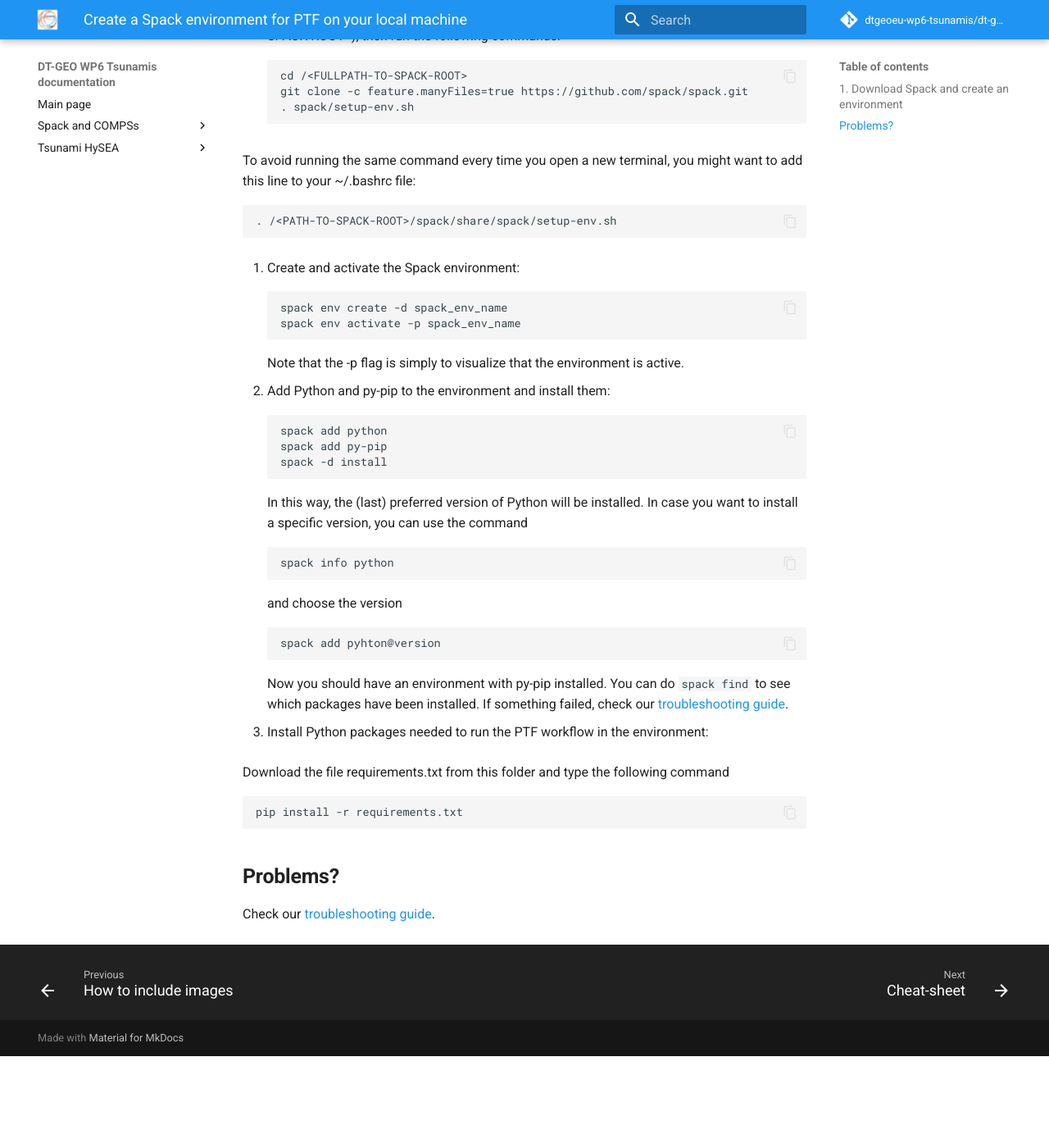
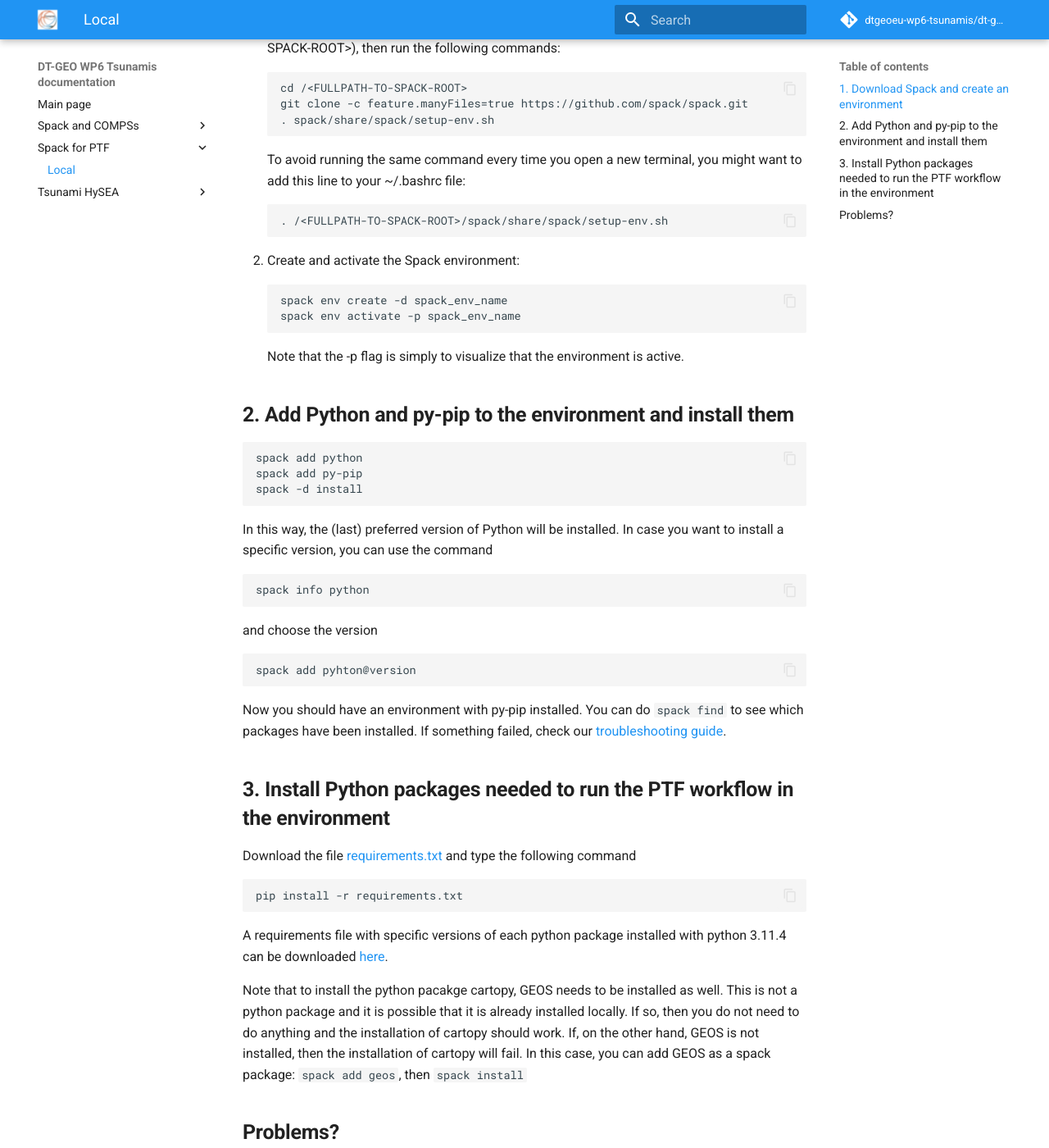
Before and after one commit to dtgeoeu-wp6-tsunamis/dt-geo-wp6-docs, an MkDocs documentation site: the page built from docs/spack-for-ptf/local.md, in a window 1280 px wide and 1400 px high, scrolled down 606 px. Shown: the whole window at 82% size. Built offline with MkDocs 1.6.1 and Material for MkDocs 9.7.7, drawn with Linux system fonts in a browser that asks for light colours; comment, search, counter and statistics services are not loaded; before the commit the page ends 1894 px from its top, so only the background shows below that; some of the changed text lies outside the part shown.

Commit message:
Edited: section on spack-for-ptf; Added: compilers problem in troubleshooting guide

````diff
--- a/docs/spack-and-compss/troubleshooting.md
+++ b/docs/spack-and-compss/troubleshooting.md
@@ -19,6 +19,40 @@
 cat: /scratch_local/tmp.VJR55zlrin.err: No such file or directory
 Error submiting script to queue system`
 This is related to COMPSs using the wrong commands to submit a job to the queue in Galielo. Make sure you have copied the right configuration files specific for Galileo in the spack environment COMPSs folder, as described [here](galileo.md).
+
+### **Installation of Spack environment fails - Problem with compilers**
+If the installation of a spack environment fails, it can be because spack is using a version of the C compilers that have only gcc, but not g++. The error message would read something like *"Checking whether the C++ compiler supports templates ... configure: error: no"*.
+Open the spack.yaml file of the environment where the installation failed. There should be a section that Spack created called "compilers". Check what version of gcc is listed. If there is no path specified for some of the compilers (e.g., cxx), then you need to use a different version of gcc.
+
+In this case you can force spack to use the version of the compiler that has both gcc and g++. You can check what compilers you have available with the command
+```
+spack compiler find
+```
+The output is saved in a file called compilers.yaml (the path of this file is printed out by spack when you use the command above). Check the list of compilers. There should be at least one version of gcc that has paths for both gcc (cc) and g++ (cxx) compilers. Copy the entire section of the gcc compiler that has all the paths specified and paste it in the spack.yaml file (replacing what is already there). If your spack.yaml file did not have any compiler section, then just paste it at the bottom of the file. The spack.yaml file should look something like this:
+```
+# This is a Spack Environment file.
+# It describes a set of packages to be installed, along with
+# configuration settings.
+spack:
+  # add package specs to the `specs` list
+  specs: [geos, py-pip, compss]
+  view: true
+  concretization: together
+  compilers:
+  - compiler:
+      paths:
+        cc: /usr/bin/gcc
+        cxx: /usr/bin/g++
+        f77: /usr/bin/gfortran
+        fc: /usr/bin/gfortran
+      operating_system: centos7
+      target: x86_64
+      modules: []
+      environment: {}
+      extra_rpaths: []
+      flags: {}
+      spec: gcc@4.8.5
+```
 
 ### **Updating the version of COMPSs**
 If a new version of COMPSs is released (note that the tag of the version might stay the same, e.g., 3.2, but the sha256 changes) and you want to update it in your spack environment, you need to follow these steps:
--- a/docs/spack/local.md
+++ b/docs/spack-for-ptf/local.md
@@ -1,10 +1,9 @@
-# **Create a Spack environment for PTF on your local machine**
+# **Create a Spack environment to run the PTF on your local machine**
 These instructions describe how to set up a Spack environment that includes py-pip on your local machine.
 
-To know more about Spack:
-[Spack documentation](https://spack.readthedocs.io/en/latest/)
-
-[Here](cheat-sheet.md) you can find some useful Spack commands.
+???+ info
+    To know more about Spack: [Spack documentation](https://spack.readthedocs.io/en/latest/)
+    [Here](../spack-and-compss/cheat-sheet.md) you can find some useful Spack commands.
 
 ## **1. Download Spack and create an environment**
 Before installing Spack, check the [system prerequisites](https://spack.readthedocs.io/en/latest/getting_started.html) that are needed to be present on your machine. Most of them are basic things that you likely already have (e.g., python>3.6, C/C++ compilers, make, tar, git,...), but still worth checking the full list.
@@ -13,14 +12,12 @@
 ```
 cd /<FULLPATH-TO-SPACK-ROOT>
 git clone -c feature.manyFiles=true https://github.com/spack/spack.git
-. spack/setup-env.sh
+. spack/share/spack/setup-env.sh
 ```
-
 To avoid running the same command every time you open a new terminal, you might want to add this line to your ~/.bashrc file:
 ```
-. /<PATH-TO-SPACK-ROOT>/spack/share/spack/setup-env.sh
+. /<FULLPATH-TO-SPACK-ROOT>/spack/share/spack/setup-env.sh
 ```
-
 2. Create and activate the Spack environment:
 ```
 spack env create -d spack_env_name
@@ -28,7 +25,7 @@
 ```
 Note that the -p flag is simply to visualize that the environment is active.
 
-3. Add Python and py-pip to the environment and install them:
+## **2. Add Python and py-pip to the environment and install them**
 ```
 spack add python
 spack add py-pip
@@ -43,15 +40,19 @@
 spack add pyhton@version
 ```
 Now you should have an environment with py-pip installed. You can do `spack find` to see which packages have been installed.
-If something failed, check our [troubleshooting guide](troubleshooting.md).
+If something failed, check our [troubleshooting guide](../spack-and-compss/troubleshooting.md).
 
-4. Install Python packages needed to run the PTF workflow in the environment:
+## **3. Install Python packages needed to run the PTF workflow in the environment**
 
-Download the file requirements.txt from this folder and type the following command
+Download the file [requirements.txt](requirements.txt){:download} and type the following command
 ```
 pip install -r requirements.txt
 ```
 
+A requirements file with specific versions of each python package installed with python 3.11.4 can be downloaded [here](requirements_versions.txt){:download}.
+
+Note that to install the python pacakge cartopy, GEOS needs to be installed as well. This is not a python package and it is possible that it is already installed locally. If so, then you do not need to do anything and the installation of cartopy should work. If, on the other hand, GEOS is not installed, then the installation of cartopy will fail. In this case, you can add GEOS as a spack package: ```spack add geos```, then ```spack install```
+
 ## **Problems?**
 
-Check our [troubleshooting guide](troubleshooting.md).
+Check our [troubleshooting guide](../spack-and-compss/troubleshooting.md).
````
Also changed, not shown: docs/index.md (+3 -0 lines), docs/spack-and-compss/local.md (+2 -2 lines), docs/spack-and-compss/mercalli.md (+2 -2 lines), docs/spack-for-ptf/requirements_versions.txt (added, +59 -0 lines), docs/.pages, docs/spack-for-ptf/.pages (added), docs/spack-for-ptf/requirements.txt (renamed from docs/spack/requirements.txt).
